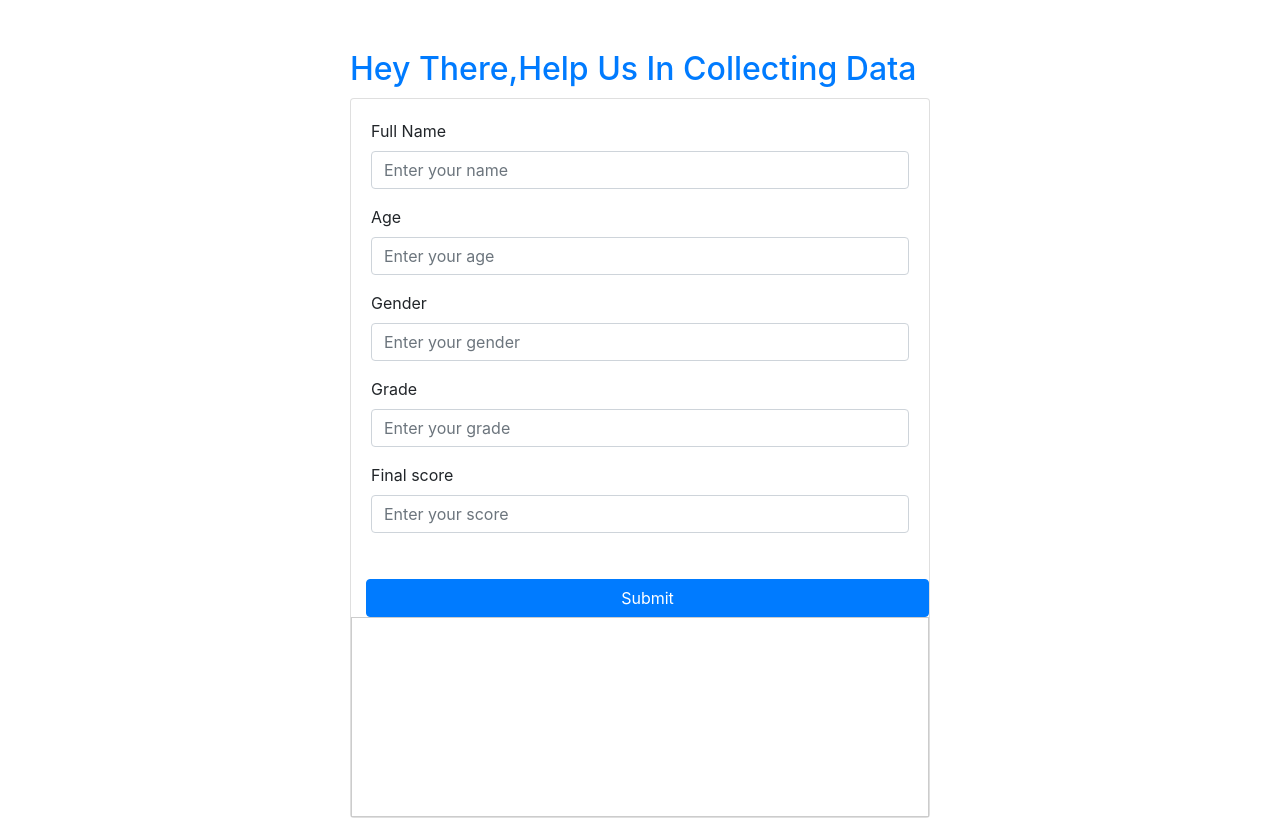
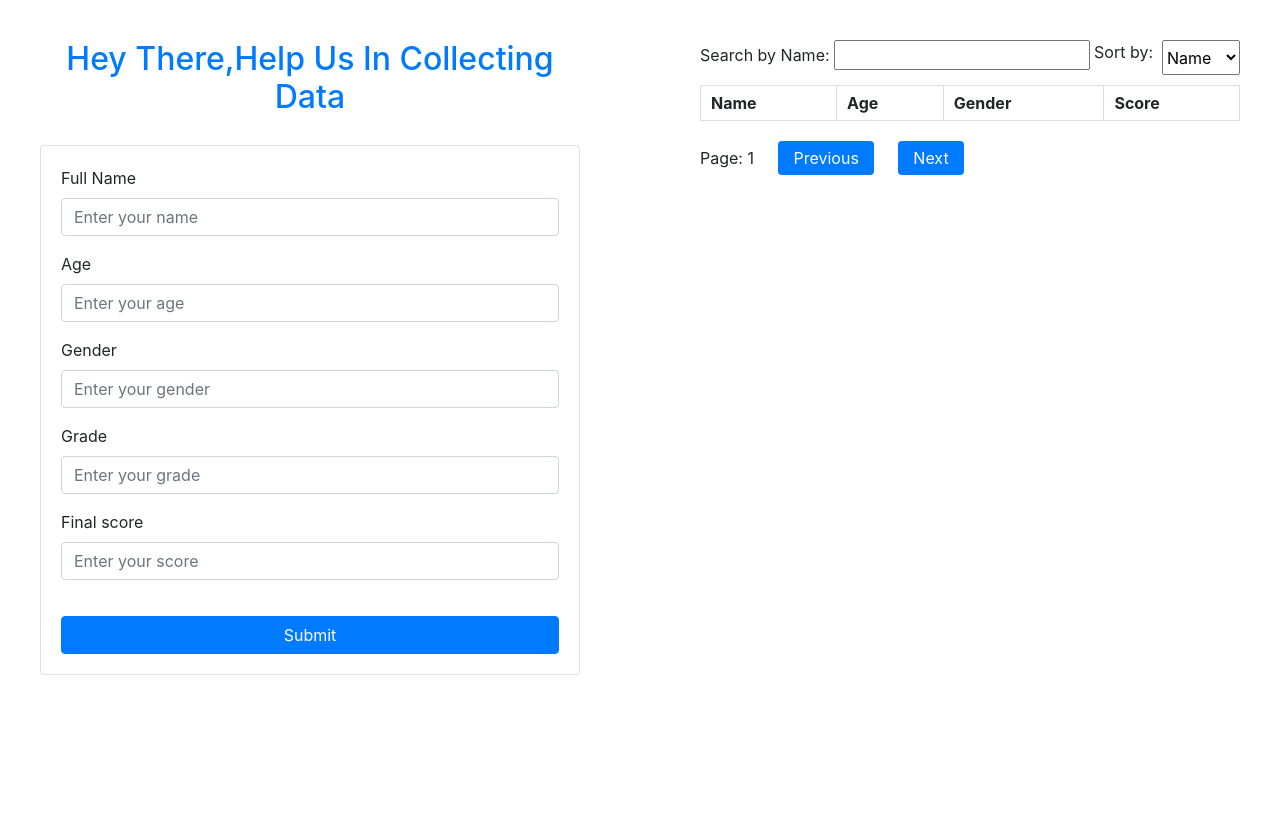
Before and after one commit to rahulv881/sample_db_hosting_repo, a website: page index.html in a window 1280 px wide. Drawn offline with nearby package versions, Linux system fonts and the light colour scheme; no server answers.

Commit message:
Update index.html

```diff
--- a/index.html
+++ b/index.html
@@ -1,29 +1,37 @@
 <!DOCTYPE html>
-<html lang="en">
-
+<html>
 <head>
-	<meta charset="UTF-8">
-	<title>Collecting Data</title>
-	<script src=
-"https://ajax.googleapis.com/ajax/libs/jquery/3.5.1/jquery.min.js">
-	</script>
-
+    <title>UNICEF Data</title>
+    <!-- Firebase SDK -->
+    <script src="https://www.gstatic.com/firebasejs/8.10.0/firebase-app.js"></script>
+    <script src="https://www.gstatic.com/firebasejs/8.10.0/firebase-database.js"></script>
     <link rel="stylesheet" href=
 "https://cdn.jsdelivr.net/npm/bootstrap@4.5.3/dist/css/bootstrap.min.css"
 		integrity=
 "sha384-TX8t27EcRE3e/ihU7zmQxVncDAy5uIKz4rEkgIXeMed4M0jlfIDPvg6uqKI2xXr2"
 		crossorigin="anonymous">
+        <style>
+            #dataTable{ width: 100%; border: 1px solid #ddd; padding: 10px; margin-top: 10px; margin-bottom: 10px;}
+            #dataTable th, #dataTable td{ border-bottom: 1px solid #ddd; border-right: 1px solid #ddd; padding: 5px 10px;}
+            .formBox{ width: 100%; display: flex; flex-wrap: wrap; justify-content: space-between; padding: 40px;}
+            #pagination{ margin-top: 20px;}
+            #pagination button {
+    color: #fff;
+    background-color: #007bff;
+    border-color: #007bff; border: 0px; border-radius: 4px; padding: 5px 15px; margin: 0 0 0 20px;}
+    .formBoxIn, #contactForm{ width: 45%;}
+        </style>
 </head>
 
-<body class="container" style="margin-top: 50px;
-	width: 50%; height:auto;">
+<body >
 
+
+    <div class="formBox">
+	<form id="contactForm">
         <h2 class="text-primary" style=
-		"margin-left: 15px; margin-bottom: 10px">
+    "padding: 0 0 20px 0; text-align: center;">
     Hey There,Help Us In Collecting Data
     </h2>
-
-	<form class="container" id="contactForm">
 		<div class="card">
 			<div class="card-body">
 				<div class="form-group">
@@ -69,22 +77,55 @@
 				</div>
 			</div>
 			<button type="submit" class="btn btn-primary"
-				style="margin-left: 15px; margin-top: 10px">
+				style="margin: 0 20px 20px 20px;">
 				Submit
 			</button>
-            <div style="height: 200px; overflow-y: scroll; border: 1px solid #ccc;">
-                <ul style="list-style: none; padding: 0; margin: 0;" id="list">
-                </ul>
-            </div>
+
 		</div>
 	</form>
 
-	<script src=
-"https://www.gstatic.com/firebasejs/3.7.4/firebase.js">
-	</script>
+<div class="formBoxIn">
+    <div style="width: 100%; display: flex; justify-content: space-between;">
+        <div style="width: 100%">
+            <label for="searchName">Search by Name:</label>
+            <input type="text" id="searchName" oninput="searchData()" />
+        </div>
+
+
+        <div style="width: 200px; display: flex; justify-content: space-between;">
+            <label for="sortCriteria">Sort by:</label>
+            <select id="sortCriteria" onchange="sortData()">
+                <option value="name">Name</option>
+                <option value="age">Age</option>
+                <option value="gender">Gender</option>
+                <option value="score">Score</option>
+            </select>
+        </div>
+    </div>
+
+    <table id="dataTable" >
+        <thead>
+            <tr>
+                <th>Name</th>
+                <th>Age</th>
+                <th>Gender</th>
+                <th>Score</th>
+            </tr>
+        </thead>
+        <tbody id="dataList">
+            <!-- Data will be loaded here -->
+        </tbody>
+    </table>
+
+    <div id="pagination">
+        <!-- Pagination controls will be added here -->
+    </div>
+    </div>
+    </div>
+
 
     <script>
-        // TODO: Move these config values to env before use on prod
+        // Replace with your Firebase project configuration
         var firebaseConfig = {
             apiKey: "AIzaSyDPn2CnNUrpwN2mooV1WrGFLkbQwSnPz7k",
             authDomain: "sampledb20230720.firebaseapp.com",
@@ -95,30 +136,73 @@
             appId: "1:924662638665:web:f055c165372675083b3798",
             measurementId: "G-V21LQZSX49"
         }
+
+        // Initialize Firebase
         firebase.initializeApp(firebaseConfig);
 
-		var messagesRef = firebase.database()
-			.ref('UNICEF');
+        // Get a reference to the "UNICEF" schema in the database
+        var unicefRef = firebase.database().ref("UNICEF");
 
-        // * Load the data from Firebase when the page is ready
+        // Function to display the data in both the table and the list
+        function displayData(snapshot) {
+            var dataList = document.getElementById("dataList");
+            dataList.innerHTML = ""; // Clear the previous data
+
+            var dataTable = document.getElementById("dataTable");
+            var tableBody = dataTable.getElementsByTagName("tbody")[0];
+            tableBody.innerHTML = ""; // Clear the previous data
+
+            snapshot.forEach(function(childSnapshot) {
+                var data = childSnapshot.val();
+                // var listItem = document.createElement("li");
+                // listItem.textContent = `${data.name}`;
+                // dataList.appendChild(listItem);
+
+                var tableRow = document.createElement("tr");
+                tableRow.innerHTML = `<td>${data.name}</td><td>${data.age}</td><td>${data.gender}</td><td>${data.score}</td>`;
+                tableBody.appendChild(tableRow);
+            });
+        }
+
+        // Function to search data by name
+        function searchData() {
+            var searchName = document.getElementById("searchName").value.trim().toLowerCase();
+            unicefRef.orderByChild("name").startAt(searchName).endAt(searchName + "\uf8ff").on("value", displayData);
+        }
+
+        // Function to sort data by selected criteria
+        function sortData() {
+            var sortCriteria = document.getElementById("sortCriteria").value;
+            unicefRef.orderByChild(sortCriteria).on("value", displayData);
+        }
+
+        // Load the initial data with pagination when the page is ready
         document.addEventListener("DOMContentLoaded", function() {
-            messagesRef.on("value", displayData);
+            unicefRef.limitToFirst(5).on("value", displayData);
+
+            // Add pagination controls
+            var paginationDiv = document.getElementById("pagination");
+            var currentPage = 1;
+
+            function updatePaginationControls() {
+                paginationDiv.innerHTML = `Page: ${currentPage} <button onclick="goToPage('prev')">Previous</button> <button onclick="goToPage('next')">Next</button>`;
+            }
+
+            function goToPage(direction) {
+                if (direction === "prev" && currentPage > 1) {
+                    currentPage--;
+                } else if (direction === "next") {
+                    currentPage++;
+                }
+                unicefRef.limitToFirst(5).startAt((currentPage - 1) * 5).on("value", displayData);
+                updatePaginationControls();
+            }
+
+            updatePaginationControls();
         });
-
         document.getElementById('contactForm')
 			.addEventListener('submit', submitForm);
 
-        function displayData(snapshot) {
-            var dataList = document.getElementById("list");
-            dataList.innerHTML = ""; // Clear the previous data
-            snapshot.forEach(function(childSnapshot) {
-                var data = childSnapshot.val();
-                console.log("data = ",data);
-                var listItem = document.createElement("li");
-                listItem.textContent = JSON.stringify(data);
-                dataList.appendChild(listItem);
-            });
-        }
 
 		function submitForm(e) {
 			e.preventDefault();
@@ -143,7 +227,7 @@
 
 		// Save message to firebase
 		function saveMessage(name, age,gender,grade,score) {
-			var newMessageRef = messagesRef.push();
+			var newMessageRef = unicefRef.push();
 			newMessageRef.set({
 				name: name,
 				age: age,
@@ -154,5 +238,4 @@
 		}
     </script>
 </body>
-
 </html>
```
Lines whose indentation alone changed are shown as unchanged.
